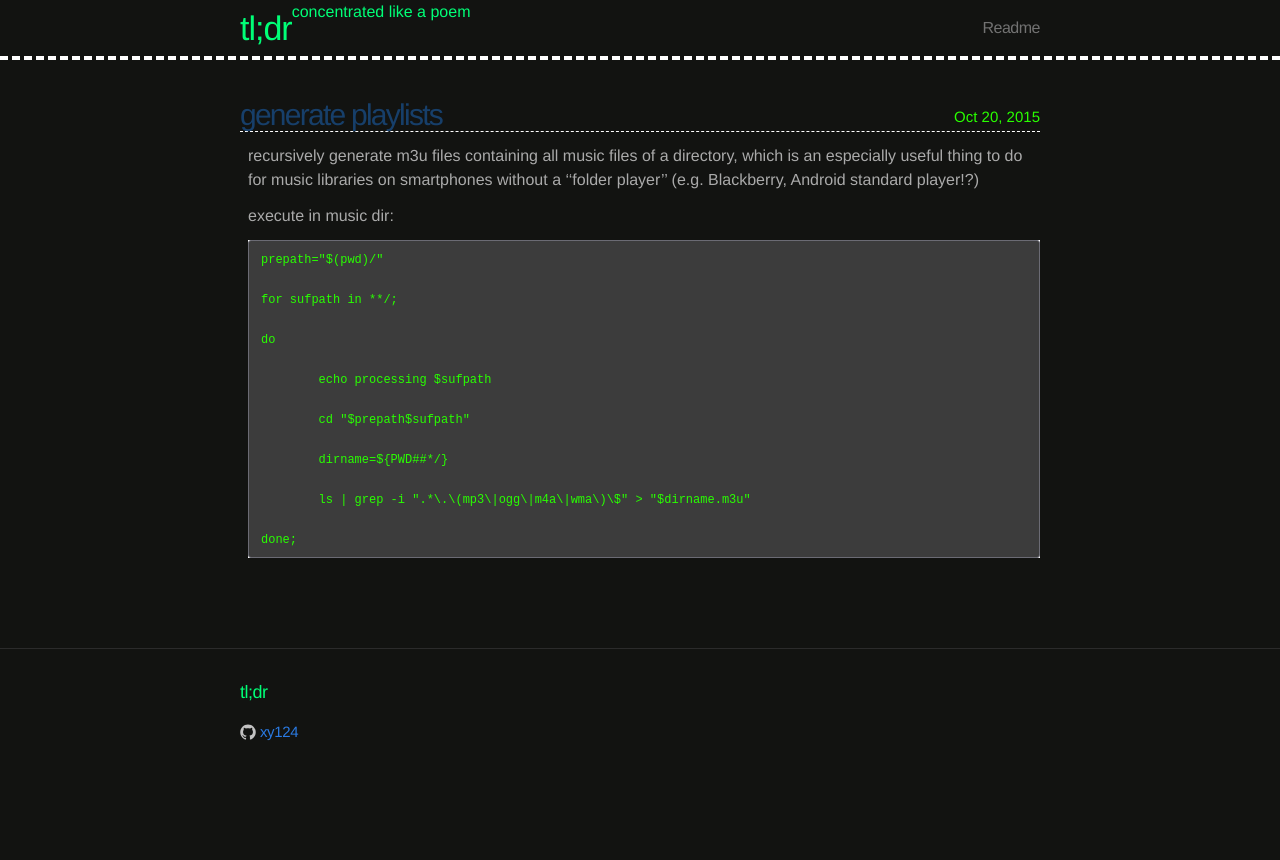
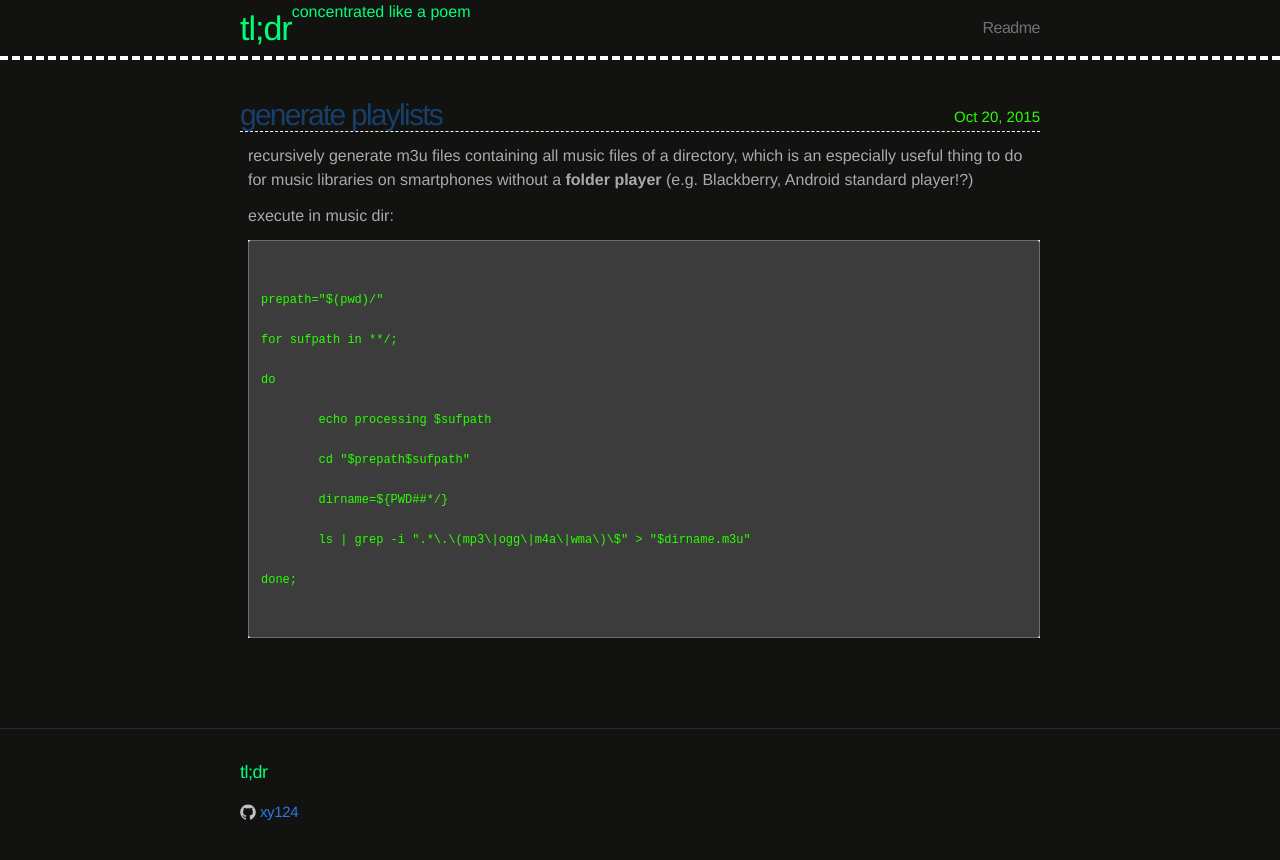
Before and after one commit to xy124/xy124.github.io, a Jekyll site: the page built from _posts/2015-10-20-generate-playlists.md, in a window 1280 px wide. Shown: the top 860 px of the page. Built offline with Jekyll 4.4.1, drawn with Linux system fonts in a browser that asks for light colours.

````diff
--- a/_posts/2015-10-20-generate-playlists.md
+++ b/_posts/2015-10-20-generate-playlists.md
@@ -7,11 +7,13 @@ tags: m3u,recursively,music
 ---
 recursively generate m3u files containing all music files of a directory, which is an
 especially useful thing to do for music libraries on smartphones without a
-''folder player'' (e.g. Blackberry, Android standard player!?)
+__folder__ __player__ (e.g. Blackberry, Android standard player!?)
 
 execute in music dir:
 
 ```
+
+
 prepath="$(pwd)/"
 
 for sufpath in **/;
@@ -27,4 +29,6 @@ do
         ls | grep -i ".*\.\(mp3\|ogg\|m4a\|wma\)\$" > "$dirname.m3u"
 
 done;
+
+
 ```
````
